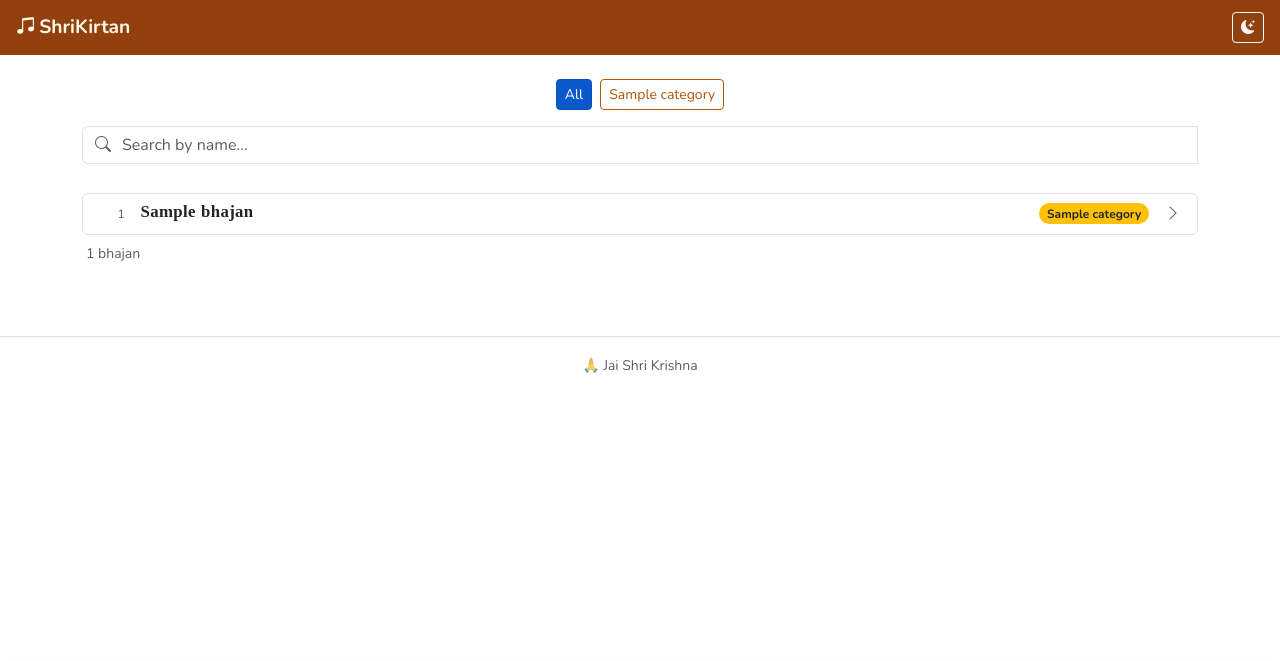
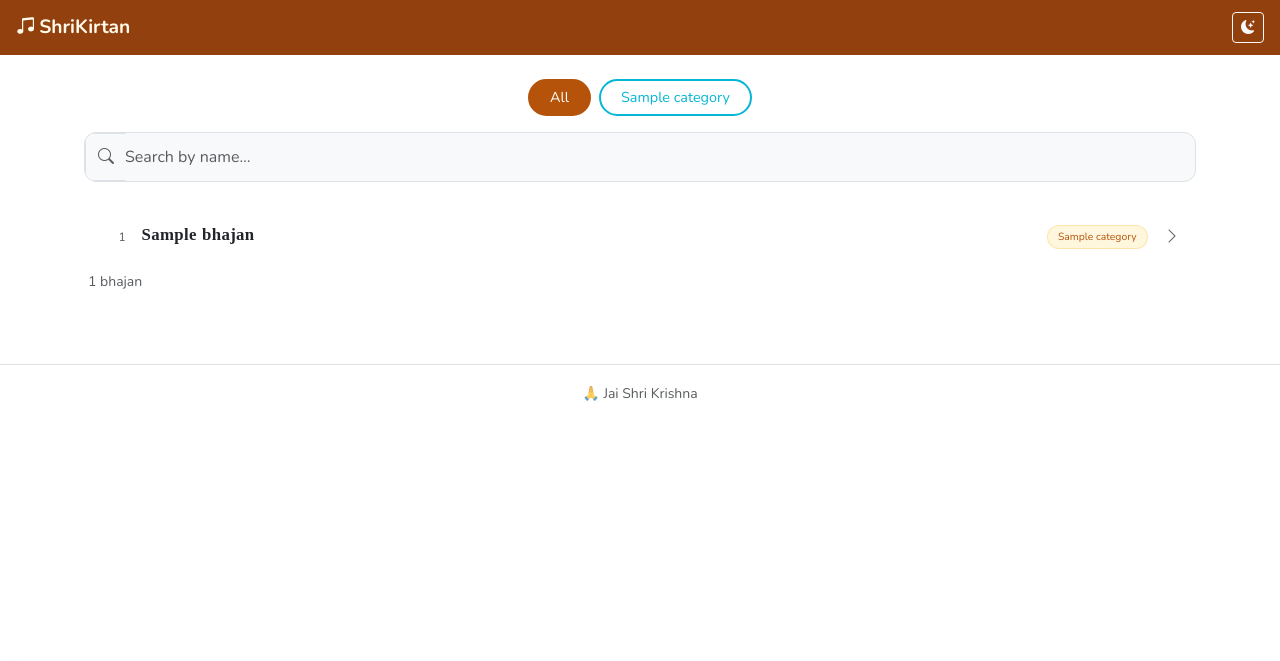
Before and after one commit to dharmesp/bhajan-kirtan, a Flask app: page / in a window 1280 px wide. Shown: the top 661 px of the page. Run offline with Flask 3, Linux system fonts and the light colour scheme; tables that the repository leaves empty hold one stand-in row (values such as "Sample post"); data that the repository does not hold is empty; some libraries are stand-ins or nearby versions.

Commit message:
style: colorful category pills and cleaner pagination display

```diff
--- a/shrikirtan/static/css/style.css
+++ b/shrikirtan/static/css/style.css
@@ -46,6 +46,71 @@
   --bs-btn-disabled-border-color: #fbbf24;
 }
 
+/* ── Category filter pills — colorful borders ─────────────────── */
+#catFilters {
+  gap: 0.5rem;
+}
+
+.cat-filter {
+  border-width: 2px !important;
+  border-radius: 24px !important;
+  padding: 0.375rem 1.25rem !important;
+  font-weight: 500;
+  transition: all 0.2s ease;
+  background: transparent;
+  font-size: 0.9rem;
+}
+
+/* Active button — filled with color */
+.cat-filter.active {
+  background: var(--sk-primary) !important;
+  color: white !important;
+  border-color: var(--sk-primary) !important;
+}
+
+/* Color rotation for individual category pills */
+.cat-filter[data-cat=""]:not(.active) {
+  border-color: var(--bs-secondary-color) !important;
+  color: var(--bs-body-color) !important;
+}
+
+.cat-filter:nth-child(2):not(.active) {
+  border-color: var(--sk-cat-c1) !important;
+  color: var(--sk-cat-c1) !important;
+}
+
+.cat-filter:nth-child(3):not(.active) {
+  border-color: var(--sk-cat-c2) !important;
+  color: var(--sk-cat-c2) !important;
+}
+
+.cat-filter:nth-child(4):not(.active) {
+  border-color: var(--sk-cat-c3) !important;
+  color: var(--sk-cat-c3) !important;
+}
+
+.cat-filter:nth-child(5):not(.active) {
+  border-color: var(--sk-cat-c4) !important;
+  color: var(--sk-cat-c4) !important;
+}
+
+.cat-filter:nth-child(6):not(.active) {
+  border-color: var(--sk-cat-c5) !important;
+  color: var(--sk-cat-c5) !important;
+}
+
+.cat-filter:nth-child(7):not(.active) {
+  border-color: var(--sk-cat-c6) !important;
+  color: var(--sk-cat-c6) !important;
+}
+
+/* Hover state for unactive pills */
+.cat-filter:not(.active):hover,
+.cat-filter:not(.active):focus-visible {
+  background: rgba(6, 182, 212, 0.08) !important;
+  transform: translateY(-2px);
+}
+
 /* ── Google Fonts (loaded via <link> in base.html too) ──────── */
 @import url('https://fonts.googleapis.com/css2?family=Noto+Sans+Gujarati:wght@400;500;700&family=Nunito:wght@400;600;700&display=swap');
 
@@ -60,6 +125,14 @@
   --sk-content-bg:     var(--bs-body-bg);
   --sk-border:         var(--bs-border-color);
   --sk-radius:         0.5rem;
+
+  /* Category color palette — used for filter pill borders */
+  --sk-cat-c1:         #06b6d4;  /* cyan */
+  --sk-cat-c2:         #ec4899;  /* pink */
+  --sk-cat-c3:         #f97316;  /* orange */
+  --sk-cat-c4:         #8b5cf6;  /* purple */
+  --sk-cat-c5:         #10b981;  /* emerald */
+  --sk-cat-c6:         #eab308;  /* yellow */
 }
 
 [data-bs-theme="dark"] {
@@ -70,6 +143,37 @@
 body {
   font-family: var(--sk-font-body);
   scroll-behavior: smooth;
+}
+
+/* Main container padding */
+.container {
+  padding-left: 0.875rem !important;
+  padding-right: 0.875rem !important;
+}
+
+/* Search bar styling */
+.input-group {
+  border-radius: 12px;
+  overflow: hidden;
+  background: var(--bs-tertiary-bg);
+  border: 1px solid var(--sk-border);
+  transition: all 0.2s ease;
+}
+
+.input-group:focus-within {
+  border-color: var(--sk-primary);
+  box-shadow: 0 0 0 2px rgba(180, 83, 9, 0.1);
+}
+
+.input-group .form-control {
+  background: transparent;
+  border: none;
+  padding: 0.75rem 0 !important;
+}
+
+.input-group .form-control:focus {
+  box-shadow: none;
+  background: transparent;
 }
 
 /* ── Navbar ─────────────────────────────────────────────────── */
@@ -92,11 +196,14 @@ body {
 /* ── Home: compact list ──────────────────────────────────────── */
 .sk-list {
   background: var(--bs-body-bg);
+  border-radius: 12px;
+  border: none !important;
 }
 .sk-list-row {
   border-bottom: 1px solid var(--sk-border);
   color: var(--bs-body-color);
   transition: background 0.1s ease;
+  padding: 0.875rem 1rem !important;
 }
 .sk-list-row:last-child {
   border-bottom: none;
@@ -149,6 +256,20 @@ body {
 .sk-row-en {
   font-size: 0.82rem;
   line-height: 1.3;
+}
+
+/* Category badge styling — matches pill colors */
+.sk-list-row .badge {
+  font-size: 0.65rem;
+  padding: 0.35rem 0.65rem;
+  font-weight: 500;
+  border-radius: 12px;
+}
+
+.sk-list-row .badge.text-bg-warning {
+  background: rgba(251, 191, 36, 0.15) !important;
+  color: #b45309 !important;
+  border: 1px solid rgba(251, 191, 36, 0.3);
 }
 
 /* ── Home: bhajan cards (kept for possible reuse) ────────────── */
--- a/shrikirtan/templates/index.html
+++ b/shrikirtan/templates/index.html
@@ -67,8 +67,8 @@
     <nav class="mt-3 d-flex justify-content-between align-items-center flex-wrap gap-2"
          aria-label="Page navigation">
       <small class="text-muted">
-        Showing {{ (pagination.page-1)*pagination.per_page+1 }}–{{ [(pagination.page)*pagination.per_page, pagination.total] | min }}
-        of {{ pagination.total }} bhajans
+        {{ (pagination.page-1)*pagination.per_page+1 }}-{{ [(pagination.page)*pagination.per_page, pagination.total] | min }}
+        of {{ pagination.total }}
       </small>
       <ul class="pagination pagination-sm mb-0">
         <li class="page-item {% if not pagination.has_prev %}disabled{% endif %}">
```
